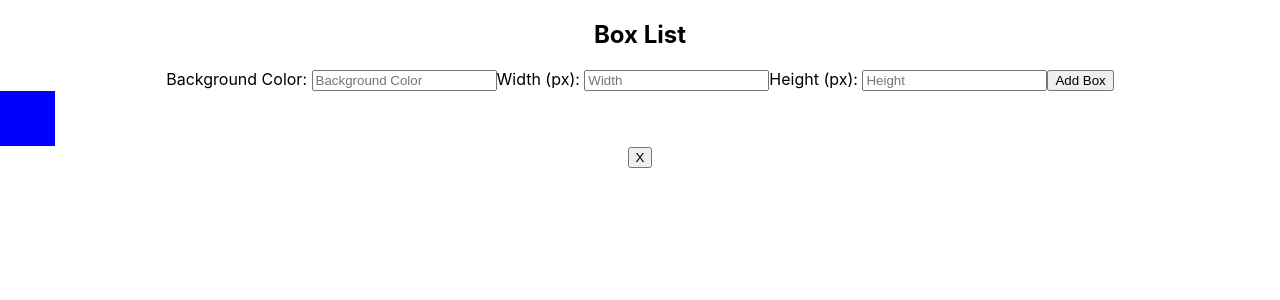
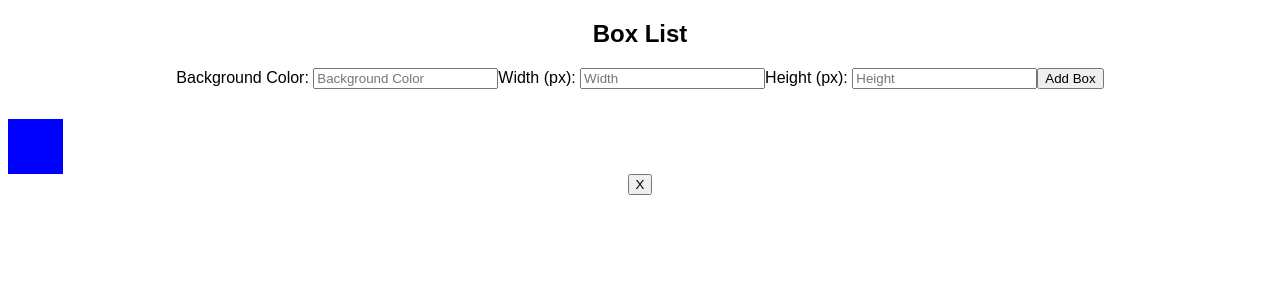
Before and after one commit to jlh040/react-color-box-maker, a React (Create React App) app: page / in a window 1280 px wide. Shown: the top 300 px of the page. Built offline with nearby package versions, Linux system fonts and the light colour scheme.

Commit message:
removed unused files and added margin for the NewBoxForm

```diff
--- a/src/App.css
+++ b/src/App.css
@@ -1,38 +1,4 @@
 .App {
   text-align: center;
+  font-family: sans-serif;
 }
-
-.App-logo {
-  height: 40vmin;
-  pointer-events: none;
-}
-
-@media (prefers-reduced-motion: no-preference) {
-  .App-logo {
-    animation: App-logo-spin infinite 20s linear;
-  }
-}
-
-.App-header {
-  background-color: #282c34;
-  min-height: 100vh;
-  display: flex;
-  flex-direction: column;
-  align-items: center;
-  justify-content: center;
-  font-size: calc(10px + 2vmin);
-  color: white;
-}
-
-.App-link {
-  color: #61dafb;
-}
-
-@keyframes App-logo-spin {
-  from {
-    transform: rotate(0deg);
-  }
-  to {
-    transform: rotate(360deg);
-  }
-}
--- a/src/Box.js
+++ b/src/Box.js
@@ -8,10 +8,12 @@ const Box = ({ removeBox, backgroundColor, width, height, id}) => {
   }
 
   return (
-    <div>
+    <div className="Box">
       <div style={style}>
       </div>
-      <button onClick={() => removeBox(id)}>X</button>
+      <div>
+        <button onClick={() => removeBox(id)}>X</button>
+      </div>
     </div>
   )
 };
--- a/src/BoxList.js
+++ b/src/BoxList.js
@@ -22,7 +22,7 @@ const BoxList = () => {
   };
 
   return (
-    <div>
+    <div className="BoxList">
       <h2>Box List</h2>
       <NewBoxForm addNewBox={addNewBox} />
       {boxes.map(box =>
--- /dev/null
+++ b/src/NewBoxForm.css
@@ -0,0 +1,3 @@
+.NewBoxForm {
+    margin-bottom: 30px;
+}
--- a/src/NewBoxForm.js
+++ b/src/NewBoxForm.js
@@ -1,4 +1,5 @@
 import React, { useState } from 'react';
+import './NewBoxForm.css';
 
 const NewBoxForm = ({ addNewBox }) => {
   const initialState = {
@@ -25,6 +26,7 @@ const NewBoxForm = ({ addNewBox }) => {
   }
 
   return (
+    <div className="NewBoxForm">
       <form onSubmit={handleSubmit}>
         <label htmlFor="bg-color">Background Color: </label>
         <input
@@ -55,6 +57,7 @@ const NewBoxForm = ({ addNewBox }) => {
         />
         <button>Add Box</button>
       </form>
+    </div>
   )
 };
 
--- a/src/index.css
+++ /dev/null
@@ -1,13 +0,0 @@
-body {
-  margin: 0;
-  font-family: -apple-system, BlinkMacSystemFont, 'Segoe UI', 'Roboto', 'Oxygen',
-    'Ubuntu', 'Cantarell', 'Fira Sans', 'Droid Sans', 'Helvetica Neue',
-    sans-serif;
-  -webkit-font-smoothing: antialiased;
-  -moz-osx-font-smoothing: grayscale;
-}
-
-code {
-  font-family: source-code-pro, Menlo, Monaco, Consolas, 'Courier New',
-    monospace;
-}
--- a/src/index.js
+++ b/src/index.js
@@ -1,6 +1,5 @@
 import React from 'react';
 import ReactDOM from 'react-dom';
-import './index.css';
 import App from './App';
 import reportWebVitals from './reportWebVitals';
 
```
Also changed, not shown: src/Box.css (added), src/logo.svg (deleted). Lines whose indentation alone changed are shown as unchanged.
